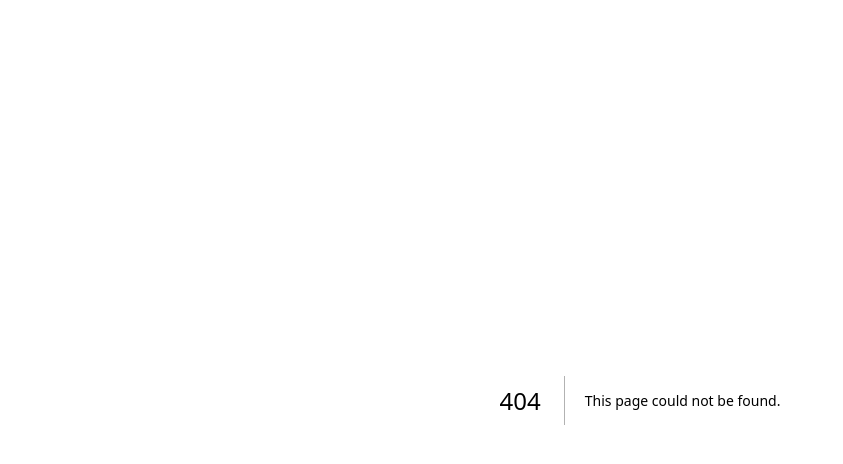
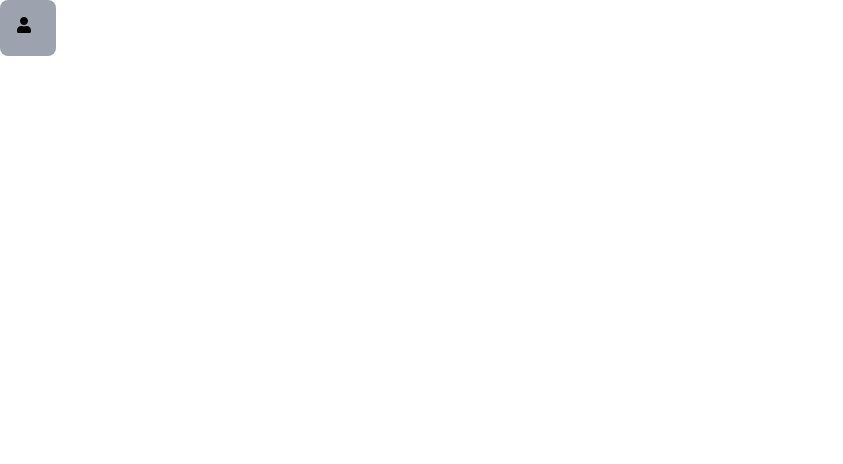
Before and after one commit to Tanaka878/CommunityForumApp, a Next.js app: page /components/PinnedChats in a window 1280 px wide. Before the commit this address had no page. Shown: the top 464 px of the page, without its empty margins (0-843 px from the left). Built offline with nearby package versions, Linux system fonts and the light colour scheme.

Commit message:
created the pinned chats component with static  data

```diff
--- a/src/app/components/GroupsContainer/Container/page.tsx
+++ b/src/app/components/GroupsContainer/Container/page.tsx
@@ -5,6 +5,8 @@ import { useRouter } from "next/navigation";
 import { FaCog } from "react-icons/fa";
 import Explore from "../../Explore/page";
 import SearchBar from "../../SearchBar/SearchBar";
+import { FaThumbtack } from "react-icons/fa";
+import PinnedChat from "../../PinnedChats/page";
 
 // Define the type for the user object
 interface User {
@@ -86,8 +88,22 @@ const HomePage = () => {
       </nav>
 
     {/**Container for search bar */}
+      <nav className="mb-2 p-1">
+        <SearchBar onSearch={Search}/>
+
+      </nav>
+
+{/**Container for Pinend chats */}
       <nav>
-        <SearchBar onSearch={Search}/>
+        <h1 className="flex font-semibold rounded-lg space-x-3">
+          <FaThumbtack/>
+          Pinned Communities
+        </h1>
+
+        <nav className="rounded-lg bg-slate-300 mt-2 flex space-x-2">
+          <PinnedChat/>
+
+        </nav>
 
       </nav>
 
--- /dev/null
+++ b/src/app/components/PinnedChats/page.tsx
@@ -0,0 +1,16 @@
+import React from 'react'
+import { FaUser } from 'react-icons/fa'
+
+const PinnedChat = () => {
+    /**Containong icons for pinned chats a little bit bigger */
+  return (
+    <div className='p-4 bg-gray-400 rounded-lg  h-18 w-14'>
+        <button className=''>
+            <FaUser/>
+        </button>
+
+    </div>
+  )
+}
+
+export default PinnedChat
--- a/src/app/components/SearchBar/SearchBar.tsx
+++ b/src/app/components/SearchBar/SearchBar.tsx
@@ -30,7 +30,7 @@ const SearchBar: React.FC<SearchBarProps> = ({ placeholder = "Search...", onSear
       />
       <button
         type="submit"
-        className="px-4 py-2 bg-blue-500 text-white rounded-md hover:bg-blue-600 transition"
+        className="px-4 py-2 bg-blue-500 text-white rounded-full hover:bg-blue-600 transition"
       >
         Search
       </button>
```
